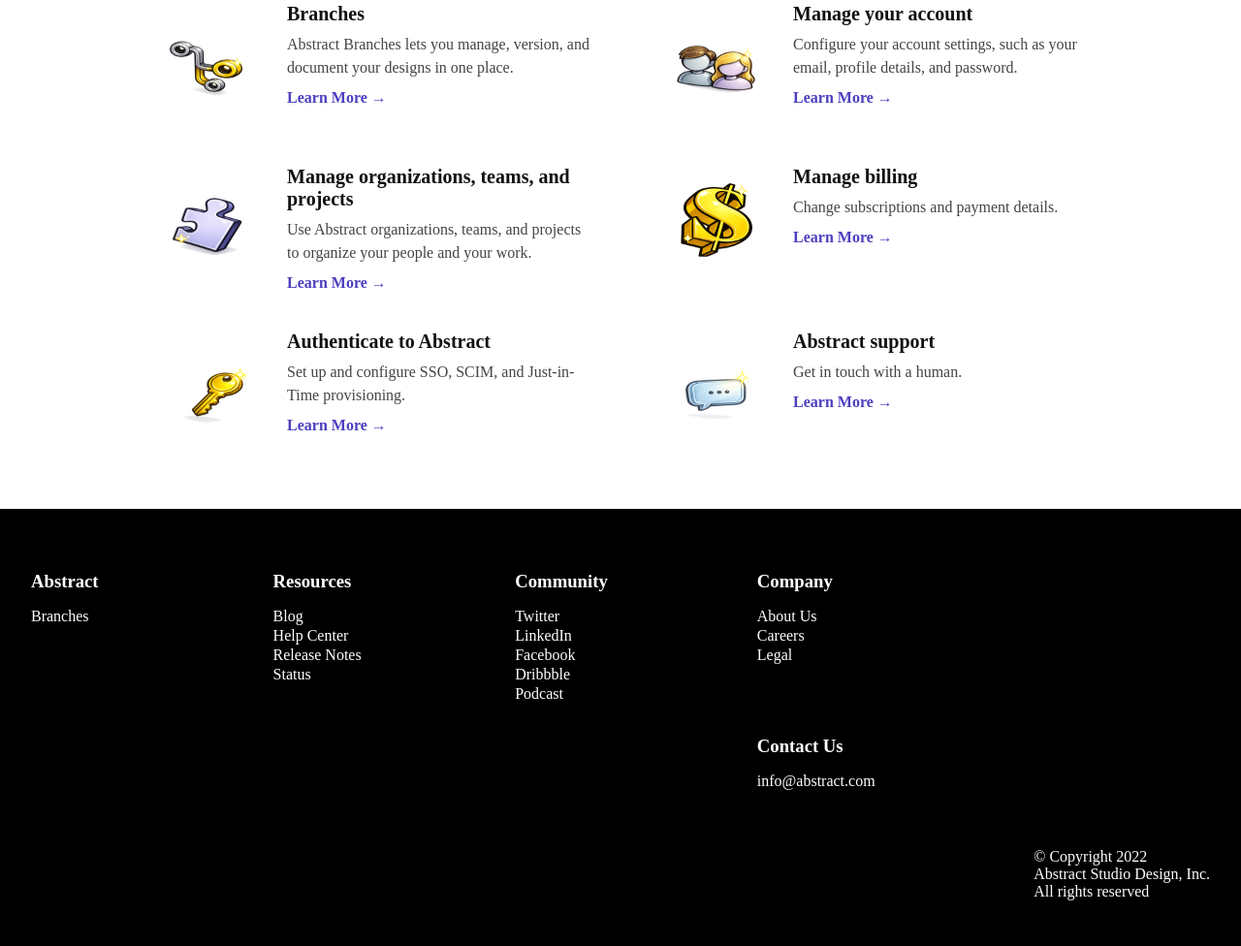
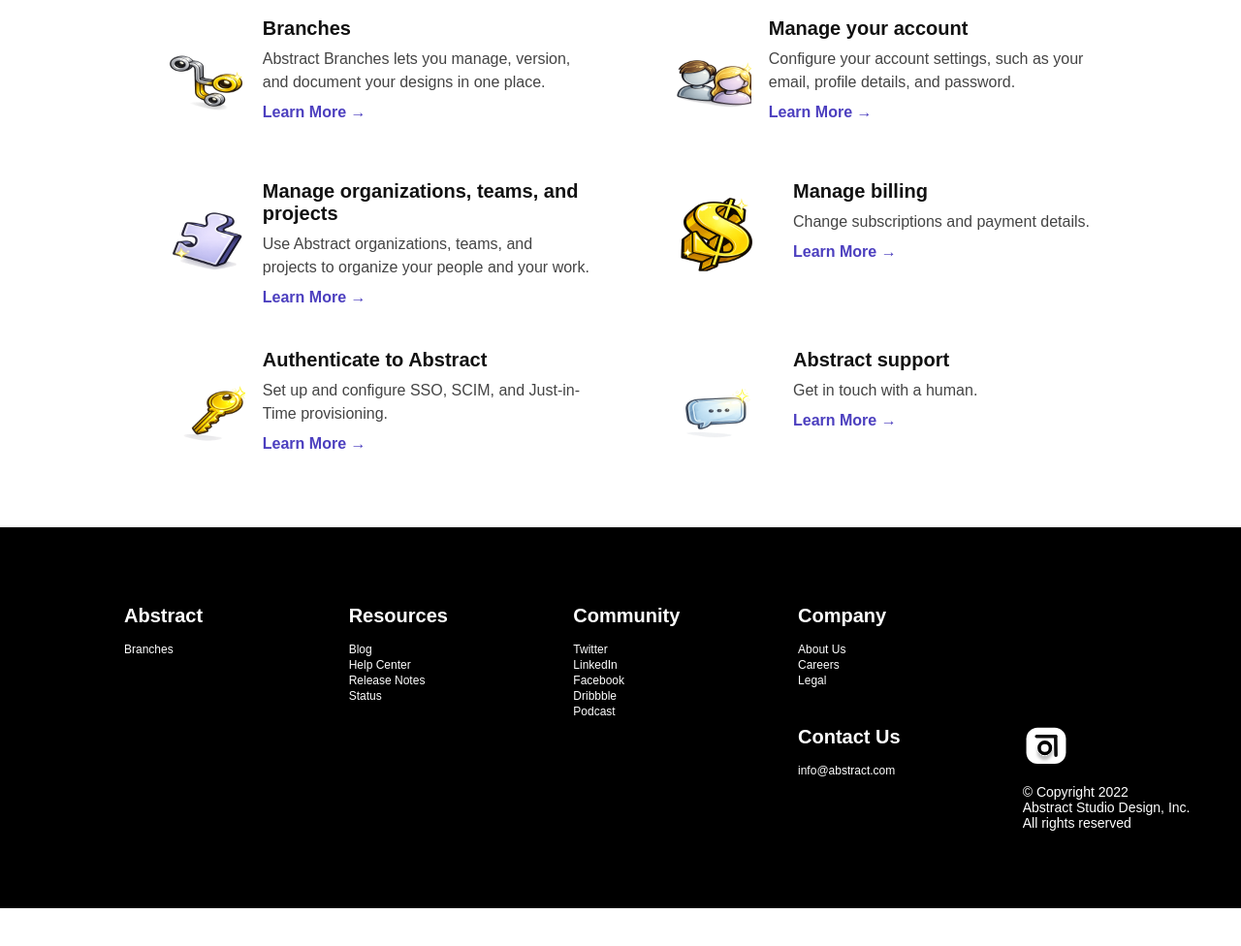
Before and after one commit to Richthofen97/Gruppenprojekt, a plain HTML site: page index.html in a window 1280 px wide. Shown: the part 438-1414 px from the top of the page at 97% size. After the commit the page ends 1375 px from the top, so only its background shows below. Drawn offline with Linux system fonts and the light colour scheme.

Commit message:
footeränderung

```diff
--- a/Style.css
+++ b/Style.css
@@ -7,4 +7,6 @@
   box-sizing: border-box;
   padding: 0;
   margin: 0;
+  font-family: sans-serif;
+  overflow-x: hidden;
 }
--- a/footer.css
+++ b/footer.css
@@ -1,7 +1,9 @@
 .footer {
   background-color: black;
   color: white;
-  padding: 4rem 2rem;
+  padding-top: 5rem;
+  padding-bottom: 5rem;
+  padding-left: 10vw;
 }
 .footer a {
   color: white;
@@ -10,10 +12,9 @@
 .footer-container {
   display: grid;
   grid-template-columns: repeat(5, 1fr);
-  gap: 2rem;
+  gap: 0.5vw;
 }
 .footer-grid {
-  grid-column: 1/-1;
   display: contents;
 }
 .footer-contact {
@@ -25,16 +26,33 @@
 }
 .footer-heading {
   margin-bottom: 1rem;
+  font-size: 20px;
 }
 .footer-list {
   list-style: none;
 }
 .footer-list li {
   margin-bottom: 0.125rem;
+  font-weight: 100;
+  font-size: 12px;
 }
 .footer-bottom {
   grid-column: 5;
   grid-row: 3;
-  justify-self: end;
-  align-self: flex-end;
+  font-size: 14px;
 }
+.footer-heading-contact {
+  margin-bottom: 0.5rem;
+  font-size: 14px;
+}
+.contact-email {
+  font-size: 12px;
+}
+.footer-logo {
+  grid-column: 5;
+  grid-row: 3;
+}
+.logo-icon {
+  width: 3rem;
+  height: 3rem;
+}
--- a/index.html
+++ b/index.html
@@ -171,18 +171,19 @@
             <h3 class="footer-heading">Contact Us</h3>
             <p class="contact-email">info@abstract.com</p>
           </div>
+          <div class="logo">
+          <a href="#">
+            <img
+              src="assets/icons/abstract.svg"
+              alt="Abstract logo"
+              class="logo-icon"
+            />
+          </a>
         </div>
+
 
         <!-- Bottom Section -->
         <div class="footer-bottom">
-          <a href="#" class="social-icon" aria-label="Instagram">
-            <svg
-              width="24"
-              height="24"
-              viewBox="0 0 24 24"
-              fill="currentColor"
-            ></svg>
-          </a>
           <div class="copyright">
             <p>© Copyright 2022</p>
             <p>Abstract Studio Design, Inc.</p>
```
